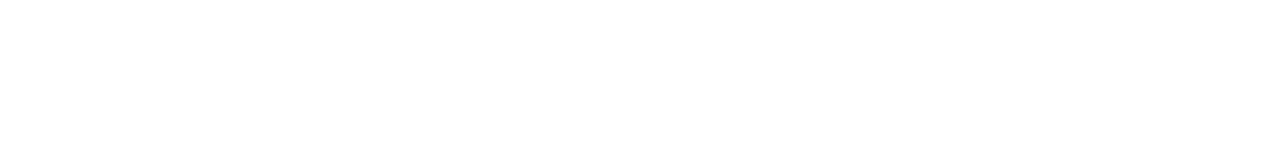
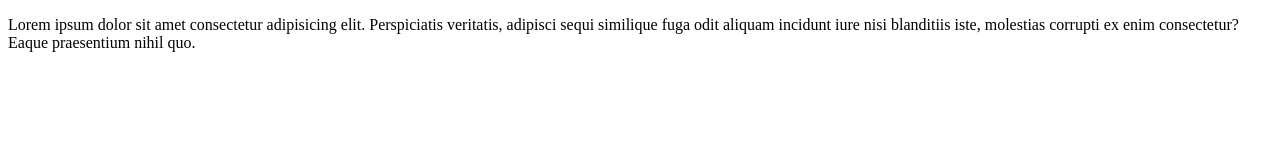
Before and after one commit to Alejo1201/ProyectoUno, a plain HTML site: page index.html in a window 1280 px wide. Drawn offline with Linux system fonts and the light colour scheme.

Commit message:
agregamos parrafo

```diff
--- a/index.html
+++ b/index.html
@@ -7,6 +7,6 @@
     <title>Primera pagina</title>
 </head>
 <body>
-
+    <p>Lorem ipsum dolor sit amet consectetur adipisicing elit. Perspiciatis veritatis, adipisci sequi similique fuga odit aliquam incidunt iure nisi blanditiis iste, molestias corrupti ex enim consectetur? Eaque praesentium nihil quo.</p>
 </body>
 </html>
```
